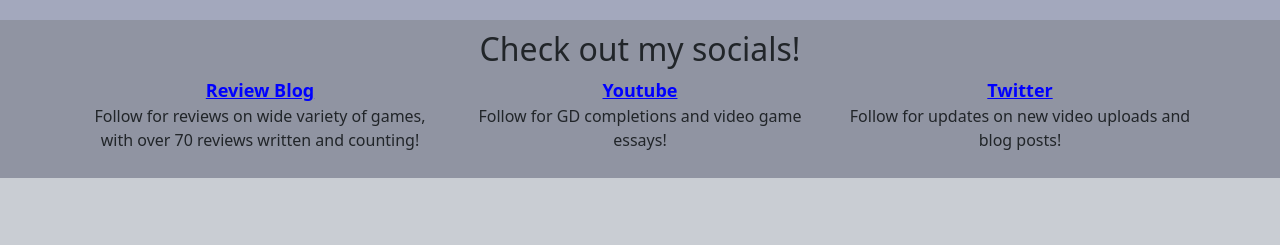
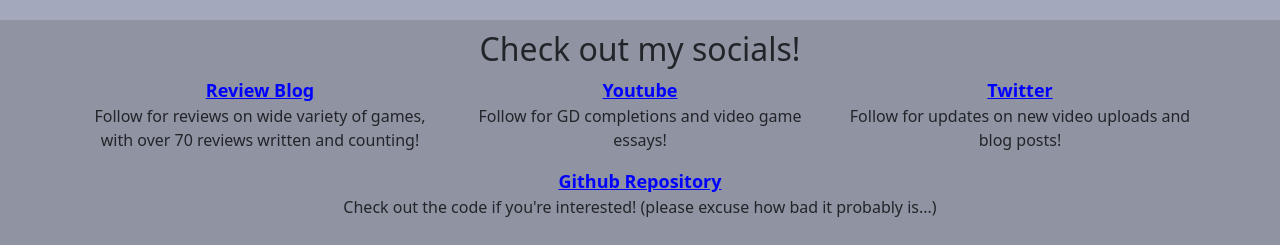
Before and after one commit to Gabozo123/DLVisualised, a Flask app: page / in a window 1280 px wide. Shown: the part 1256-1501 px from the top of the page. Before the commit the page ends 1434 px from the top, so only its background shows below. Run offline with Flask 3, Linux system fonts and the light colour scheme.

Commit message:
Update index.html

```diff
--- a/templates/index.html
+++ b/templates/index.html
@@ -328,6 +328,13 @@
                 </div>
             </div>
 
+            <div class="row">
+                <div class="col">
+                    <a href="https://github.com/Gabozo123/DLVisualised" target="_blank" class="socials" rel="noopener">Github Repository</a>
+                    <p>Check out the code if you're interested! (please excuse how bad it probably is...)</p>
+                </div>
+            </div>
+
         </div>
 
 
```
